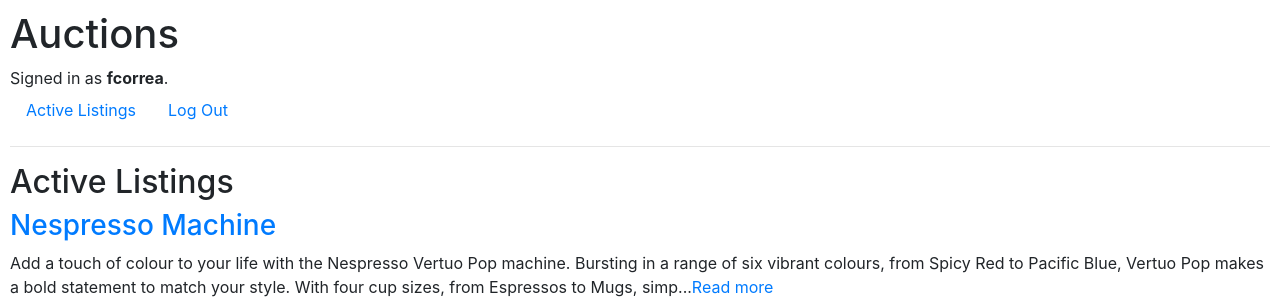
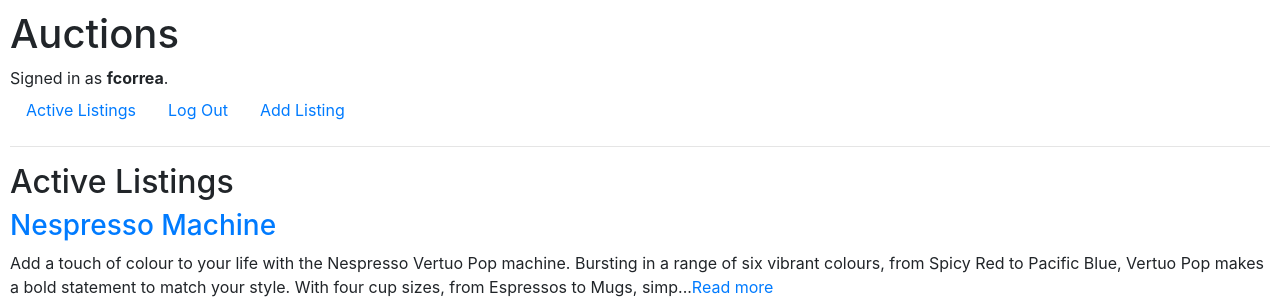
Before and after one commit to fcorrea16/CS50-commerce, a Django app: page /auctions/ in a window 1280 px wide. Shown: the top 301 px of the page. Run offline with Django 3.2, Linux system fonts and the light colour scheme; a user stored in the database is signed in; data comes from the database, SQL or seed files in the repository; both versions use the stored data as it was after the commit; some libraries are stand-ins or nearby versions.

Commit message:
add new listing, but image isn't working

```diff
--- a/auctions/templates/auctions/layout.html
+++ b/auctions/templates/auctions/layout.html
@@ -2,11 +2,14 @@
 
 <!DOCTYPE html>
 <html lang="en">
+
 <head>
     <title>{% block title %}Auctions{% endblock %}</title>
-        <link rel="stylesheet" href="https://stackpath.bootstrapcdn.com/bootstrap/4.4.1/css/bootstrap.min.css" integrity="sha384-Vkoo8x4CGsO3+Hhxv8T/Q5PaXtkKtu6ug5TOeNV6gBiFeWPGFN9MuhOf23Q9Ifjh" crossorigin="anonymous">
+    <link rel="stylesheet" href="https://stackpath.bootstrapcdn.com/bootstrap/4.4.1/css/bootstrap.min.css"
+        integrity="sha384-Vkoo8x4CGsO3+Hhxv8T/Q5PaXtkKtu6ug5TOeNV6gBiFeWPGFN9MuhOf23Q9Ifjh" crossorigin="anonymous">
     <link href="{% static 'auctions/styles.css' %}" rel="stylesheet">
 </head>
+
 <body>
     <h1>Auctions</h1>
     <div>
@@ -24,6 +27,7 @@
         <li class="nav-item">
             <a class="nav-link" href="{% url 'logout' %}">Log Out</a>
         </li>
+        <li class="nav_item"><a class="nav-link" href="{% url 'add' %}">Add Listing</a></li>
         {% else %}
         <li class="nav-item">
             <a class="nav-link" href="{% url 'login' %}">Log In</a>
@@ -37,4 +41,5 @@
     {% block body %}
     {% endblock %}
 </body>
+
 </html>
--- a/auctions/urls.py
+++ b/auctions/urls.py
@@ -7,5 +7,6 @@
     path("login", views.login_view, name="login"),
     path("logout", views.logout_view, name="logout"),
     path("register", views.register, name="register"),
-    path('<int:listing_id>', views.listing, name="listing")
+    path('<int:listing_id>', views.listing, name="listing"),
+    path('add', views.add, name="add")
 ]
--- a/auctions/views.py
+++ b/auctions/views.py
@@ -3,8 +3,9 @@
 from django.http import HttpResponse, HttpResponseRedirect
 from django.shortcuts import render
 from django.urls import reverse
+from django import forms
 
-from .models import User, Listing
+from .models import User, Listing, Categories
 
 
 def index(request):
@@ -70,3 +71,30 @@
     return render(request, "auctions/listing.html", {
         "listing": listing
     })
+
+
+class AddListing(forms.Form):
+    title = forms.CharField(max_length=64, label="Title")
+    description = forms.CharField(widget=forms.Textarea(
+        attrs={'class': 'textarea_description'}), label="description")
+    starting_bid = forms.IntegerField()
+    image = forms.ImageField()
+    categories = forms.ModelMultipleChoiceField(
+        queryset=Categories.objects.all())
+
+
+def add(request):
+    if request.method == "POST":
+        title = request.POST.get('title')
+        description = request.POST.get('description')
+        starting_bid = request.POST.get('starting_bid')
+        image = request.POST.get('image')
+        categories = request.POST.get('categories')
+        listing = Listing.objects.create(
+            title=title, description=description, starting_bid=starting_bid, image=image)
+        listing.categories.set(categories)
+        return HttpResponseRedirect(reverse("listing", args=(listing.id,)))
+    else:
+        return render(request, "auctions/add.html", {
+            "form": AddListing()
+        })
```
Also changed, not shown: db.sqlite3. Lines whose indentation alone changed are shown as unchanged.
